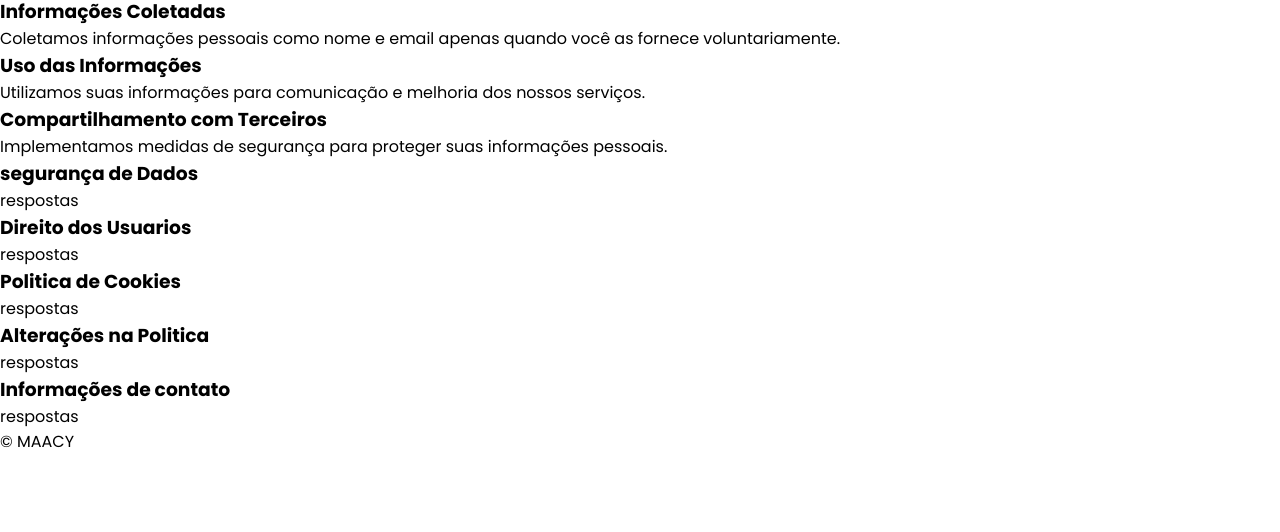
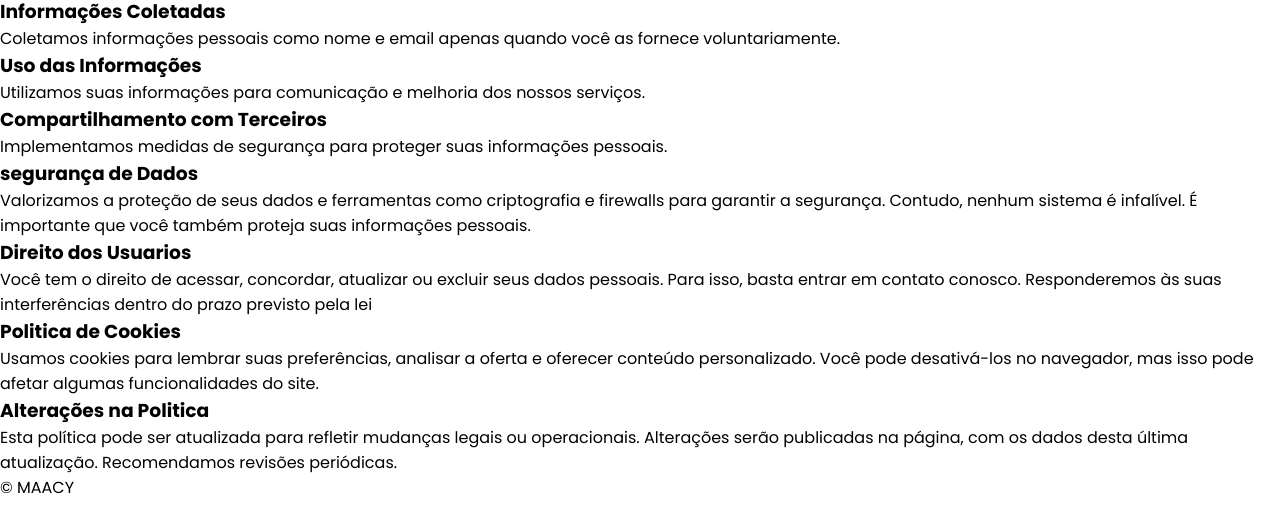
Before and after one commit to carmemsophia/Trabalho-elias, a plain HTML site: page politica-de-privacidade.html in a window 1280 px wide. Shown: the part 136-668 px from the top of the page. Drawn offline with Linux system fonts and the light colour scheme; a web font is replaced by a local one.

Commit message:
pequena alteração

```diff
--- a/politica-de-privacidade.html
+++ b/politica-de-privacidade.html
@@ -37,19 +37,23 @@
         <p>Implementamos medidas de segurança para proteger suas informações pessoais.</p>
 
         <h3>segurança de Dados</h3>
-        <p>respostas</p>
+        <p>Valorizamos a proteção de seus dados e ferramentas como criptografia e firewalls para garantir a segurança.
+            Contudo, nenhum sistema é infalível.
+            É importante que você também proteja suas informações pessoais.</p>
 
         <h3>Direito dos Usuarios</h3>
-        <p>respostas</p>
+        <p>Você tem o direito de acessar, concordar, atualizar ou excluir seus dados pessoais.
+            Para isso, basta entrar em contato conosco.
+            Responderemos às suas interferências dentro do prazo previsto pela lei</p>
 
         <h3>Politica de Cookies</h3>
-        <p>respostas</p>
+        <p>Usamos cookies para lembrar suas preferências, analisar a oferta e oferecer conteúdo personalizado.
+            Você pode desativá-los no navegador, mas isso pode afetar algumas funcionalidades do site.</p>
 
         <h3>Alterações na Politica</h3>
-        <p>respostas</p>
-
-        <h3>Informações de contato</h3>
-        <p>respostas</p>
+        <p>Esta política pode ser atualizada para refletir mudanças legais ou operacionais.
+            Alterações serão publicadas na página, com os dados desta última atualização.
+            Recomendamos revisões periódicas.</p>
 
     </main>
     <footer>
--- a/styles.css
+++ b/styles.css
@@ -32,4 +32,5 @@
 html {
     font-family: var(--fonte-principal);
     fonte-size: 18px;
+
 }
```
